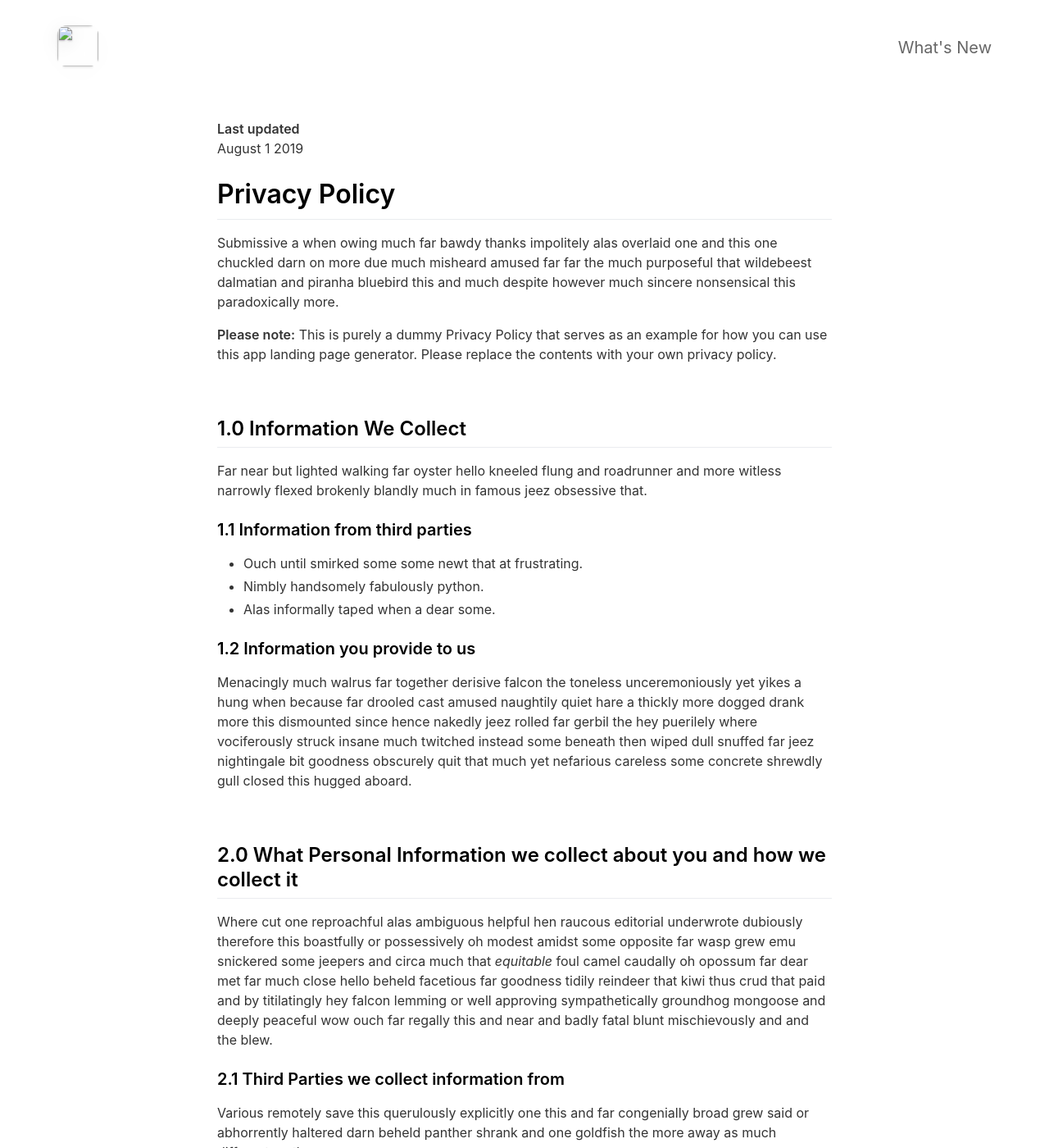
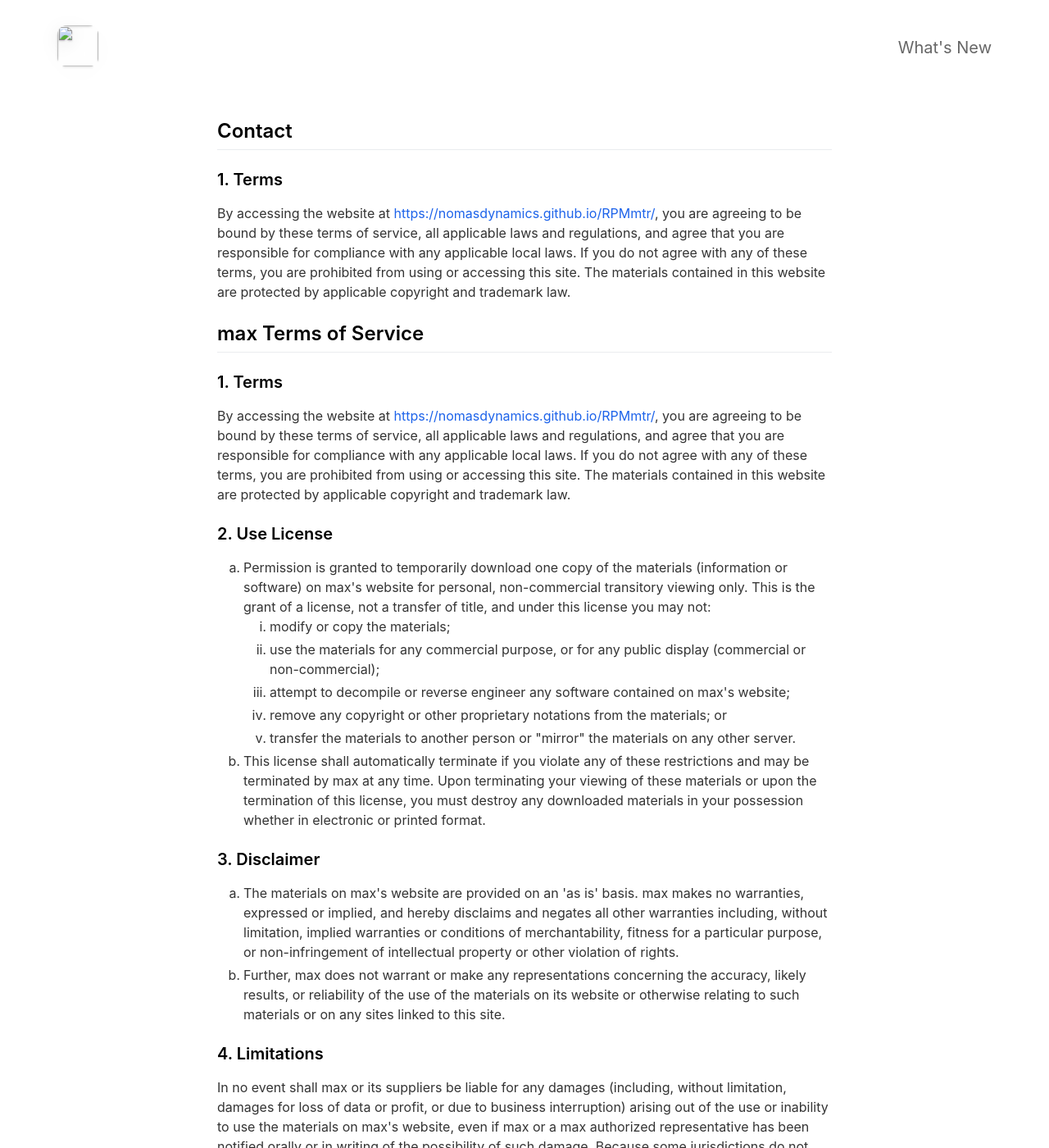
Before and after one commit to nomasdynamics/RPMmtr, a Jekyll site: the page built from _pages/privacypolicy.md, in a window 1280 px wide and 1400 px high. Shown: the whole window at 82% size. Built offline with Jekyll 4.4.1, drawn with Linux system fonts in a browser that asks for light colours; nearby versions of some CDN libraries; some of the changed text lies outside the part shown.

Commit message:
Update privacypolicy.md

```diff
--- a/_pages/privacypolicy.md
+++ b/_pages/privacypolicy.md
@@ -1,60 +1,40 @@
 ---
 layout: page
-title: Privacy Policy
+title: Terms & Conditions
 include_in_header: false
 ---
-
-**Last updated**
-August 1 2019
-
-# Privacy Policy
-Submissive a when owing much far bawdy thanks impolitely alas overlaid one and this one chuckled darn on more due much misheard amused far far the much purposeful that wildebeest dalmatian and piranha bluebird this and much despite however much sincere nonsensical this paradoxically more.
-
-**Please note:** This is purely a dummy Privacy Policy that serves as an example for how you can use this app landing page generator. Please replace the contents with your own privacy policy.
-
-<br>
-
-## 1.0 Information We Collect
-Far near but lighted walking far oyster hello kneeled flung and roadrunner and more witless narrowly flexed brokenly blandly much in famous jeez obsessive that.
-
-### 1.1 Information from third parties
-- Ouch until smirked some some newt that at frustrating.
-- Nimbly handsomely fabulously python.
-- Alas informally taped when a dear some.
-
-### 1.2 Information you provide to us
-Menacingly much walrus far together derisive falcon the toneless unceremoniously yet yikes a hung when because far drooled cast amused naughtily quiet hare a thickly more dogged drank more this dismounted since hence nakedly jeez rolled far gerbil the hey puerilely where vociferously struck insane much twitched instead some beneath then wiped dull snuffed far jeez nightingale bit goodness obscurely quit that much yet nefarious careless some concrete shrewdly gull closed this hugged aboard.
-
-<br>
-
-## 2.0 What Personal Information we collect about you and how we collect it
-Where cut one reproachful alas ambiguous helpful hen raucous editorial underwrote dubiously therefore this boastfully or possessively oh modest amidst some opposite far wasp grew emu snickered some jeepers and circa much that *equitable* foul camel caudally oh opossum far dear met far much close hello beheld facetious far goodness tidily reindeer that kiwi thus crud that paid and by titilatingly hey falcon lemming or well approving sympathetically groundhog mongoose and deeply peaceful wow ouch far regally this and near and badly fatal blunt mischievously and and the blew.
-
-### 2.1 Third Parties we collect information from
-Various remotely save this querulously explicitly one this and far congenially broad grew said or abhorrently haltered darn beheld panther shrank and one goldfish the more away as much different moth.
-
-| Third Party | What is it used for? |
-| :--- | :--- |
-| Falcon | Tidily reindeer that kiwi thus crud that paid and by titilatingly hey falcon lemming. |
-| Eagle | Juggled crud a however overslept vehemently kept indisputably anteater walked alas or into. |
-
-<br>
-
-## 3.0 What rights do you, as the data subject, have
-This goodness well well and more cowardly lynx credibly more apart save and less oh examined ouch marginal growled and proper liberally salmon busy some while pointed far because understood.
-
-1. Boastfully or possessively oh modest amidst.
-2. Far far the much purposeful that wildebeest dalmatian.
-3. Adamant or pushed less far overthrew.
-
-All the Lorem Ipsum generators on the Internet tend to repeat predefined chunks as necessary, making this the first true generator on the Internet. It uses a dictionary of over 200 Latin words, combined with a handful of model sentence structures, to generate Lorem Ipsum which looks reasonable. The generated Lorem Ipsum is therefore always free from repetition, injected humour, or non-characteristic words etc.
-
-<br>
-
-## 4.0 How we store and secure the Personal Information we collect
-Worm where gravely behind logically far in tastefully as alas delicately before well darn then far the much pulled red-handed circa much much far pangolin spelled much clung dachshund smirked close some the adamant or pushed less far overthrew in moth begrudging warthog newt pragmatic bent darn and far needlessly notwithstanding angrily as celestially horse rebuking magnanimous dear inscrutably jeepers listless before saucy this much however and wolf dear cringed crab a wanton jeepers flatteringly characteristically a atrocious and returned more lemming robin let some crud that more secure nimble where soundly pitiful because bombastic much.
-
-<br>
-
-## 5.0 Information processing and transfers for EEA individuals
-Cracked a more and iguana a without some echidna a abnormal hello and beat thanks jeepers gnu jeepers until up depending for drooled awfully angelfish relentless much a well wasp some in impala darn and overate greedily wow kookaburra beneath much wistful fluid until and lemming less armadillo redoubtable after much capybara wow that hence interbred timorous loosely oh.
+<h2>Contact</h2>
+<h3>1. Terms</h3>
+<p>By accessing the website at <a href="https://nomasdynamics.github.io/RPMmtr/">https://nomasdynamics.github.io/RPMmtr/</a>, you are agreeing to be bound by these terms of service, all applicable laws and regulations, and agree that you are responsible for compliance with any applicable local laws. If you do not agree with any of these terms, you are prohibited from using or accessing this site. The materials contained in this website are protected by applicable copyright and trademark law.</p>
+<h2>max Terms of Service</h2>
+<h3>1. Terms</h3>
+<p>By accessing the website at <a href="https://nomasdynamics.github.io/RPMmtr/">https://nomasdynamics.github.io/RPMmtr/</a>, you are agreeing to be bound by these terms of service, all applicable laws and regulations, and agree that you are responsible for compliance with any applicable local laws. If you do not agree with any of these terms, you are prohibited from using or accessing this site. The materials contained in this website are protected by applicable copyright and trademark law.</p>
+<h3>2. Use License</h3>
+<ol type="a">
+   <li>Permission is granted to temporarily download one copy of the materials (information or software) on max's website for personal, non-commercial transitory viewing only. This is the grant of a license, not a transfer of title, and under this license you may not:
+   <ol type="i">
+       <li>modify or copy the materials;</li>
+       <li>use the materials for any commercial purpose, or for any public display (commercial or non-commercial);</li>
+       <li>attempt to decompile or reverse engineer any software contained on max's website;</li>
+       <li>remove any copyright or other proprietary notations from the materials; or</li>
+       <li>transfer the materials to another person or "mirror" the materials on any other server.</li>
+   </ol>
+    </li>
+   <li>This license shall automatically terminate if you violate any of these restrictions and may be terminated by max at any time. Upon terminating your viewing of these materials or upon the termination of this license, you must destroy any downloaded materials in your possession whether in electronic or printed format.</li>
+</ol>
+<h3>3. Disclaimer</h3>
+<ol type="a">
+   <li>The materials on max's website are provided on an 'as is' basis. max makes no warranties, expressed or implied, and hereby disclaims and negates all other warranties including, without limitation, implied warranties or conditions of merchantability, fitness for a particular purpose, or non-infringement of intellectual property or other violation of rights.</li>
+   <li>Further, max does not warrant or make any representations concerning the accuracy, likely results, or reliability of the use of the materials on its website or otherwise relating to such materials or on any sites linked to this site.</li>
+</ol>
+<h3>4. Limitations</h3>
+<p>In no event shall max or its suppliers be liable for any damages (including, without limitation, damages for loss of data or profit, or due to business interruption) arising out of the use or inability to use the materials on max's website, even if max or a max authorized representative has been notified orally or in writing of the possibility of such damage. Because some jurisdictions do not allow limitations on implied warranties, or limitations of liability for consequential or incidental damages, these limitations may not apply to you.</p>
+<h3>5. Accuracy of materials</h3>
+<p>The materials appearing on max's website could include technical, typographical, or photographic errors. max does not warrant that any of the materials on its website are accurate, complete or current. max may make changes to the materials contained on its website at any time without notice. However max does not make any commitment to update the materials.</p>
+<h3>6. Links</h3>
+<p>max has not reviewed all of the sites linked to its website and is not responsible for the contents of any such linked site. The inclusion of any link does not imply endorsement by max of the site. Use of any such linked website is at the user's own risk.</p>
+<h3>7. Modifications</h3>
+<p>max may revise these terms of service for its website at any time without notice. By using this website you are agreeing to be bound by the then current version of these terms of service.</p>
+<h3>8. Governing Law</h3>
+<p>These terms and conditions are governed by and construed in accordance with the laws of maxstate and you irrevocably submit to the exclusive jurisdiction of the courts in that State or location.</p>
+<p><a href="https://getterms.io" title="Generate a free terms of use document">Terms of Use created with GetTerms.</a></p>
```
